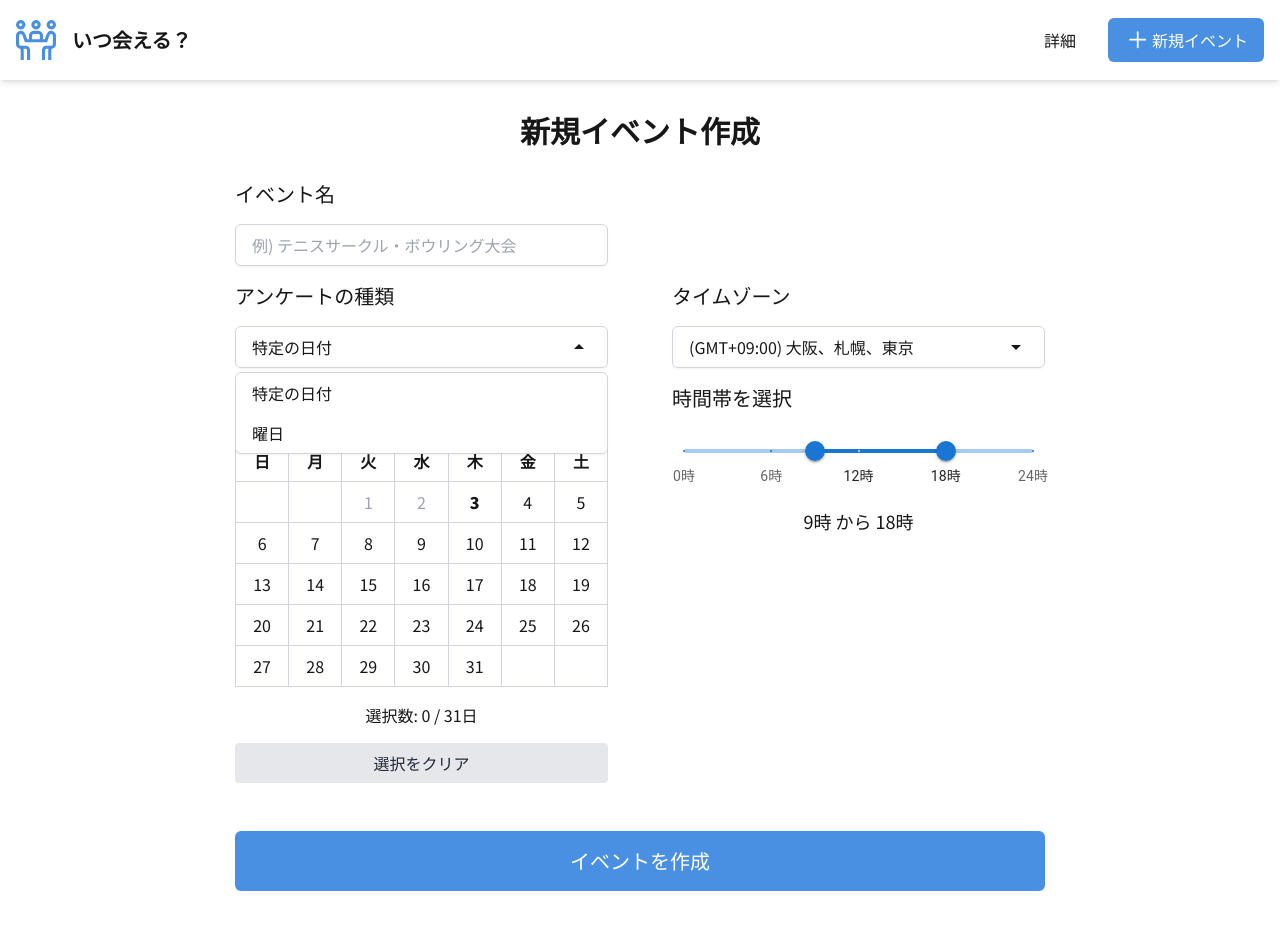
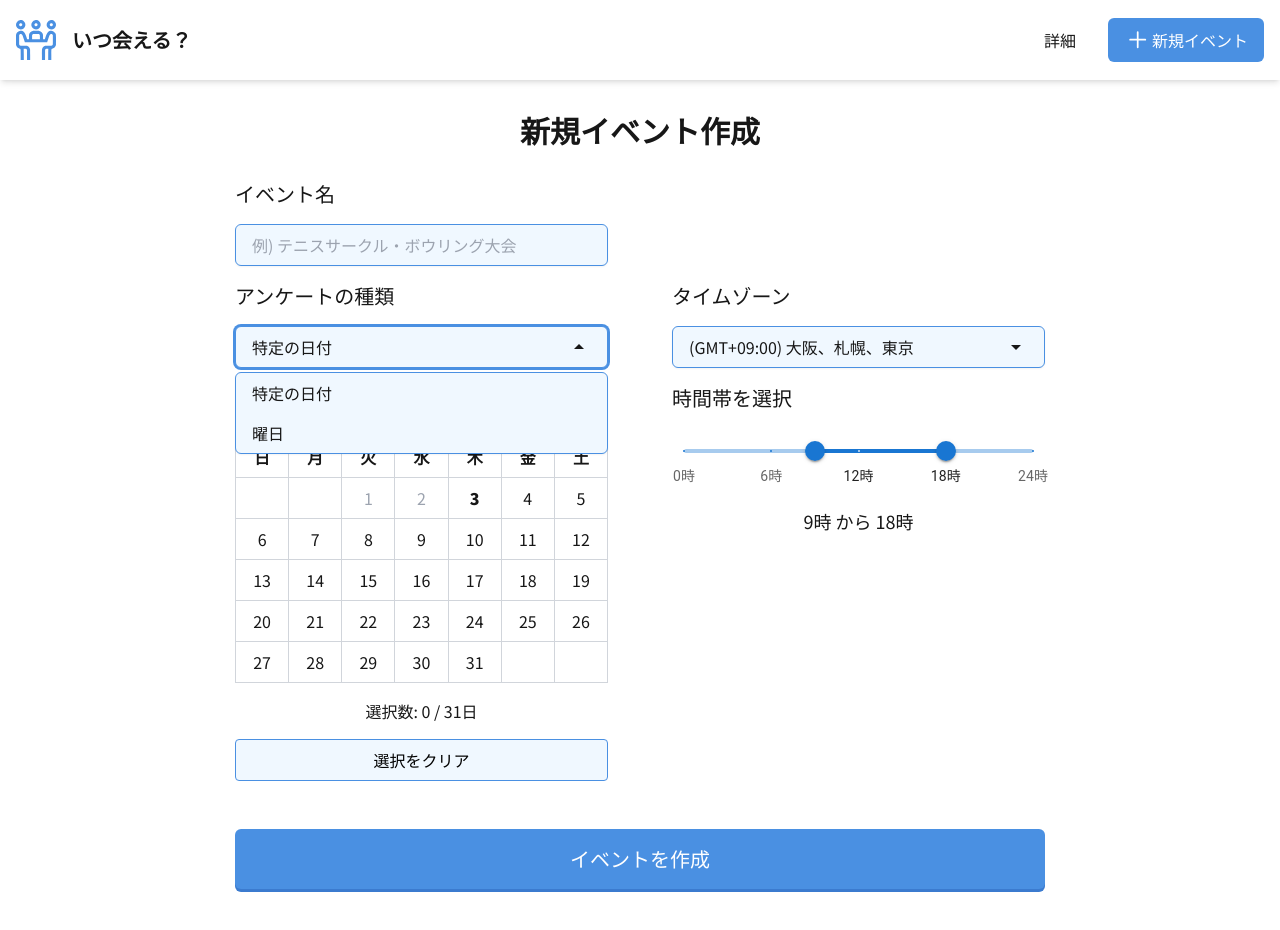
Before and after one commit to takumitoma/itsu-aiteru-scheduler, a Next.js app: page / in a window 1280 px wide. Both pictures are taken after a click on the button "特定の日付". Shown: the top 930 px of the page. Built offline with nearby package versions, Linux system fonts and the light colour scheme.

Commit message:
fix: improve CreateEventForm UI

```diff
--- a/src/components/CreateEventForm/Calendar.tsx
+++ b/src/components/CreateEventForm/Calendar.tsx
@@ -176,23 +176,23 @@ const Calendar: React.FC<CalendarProps> = ({
           <button
             type="button"
             onClick={navigatePrevMonth}
-            className={`p-2 rounded-full hover:bg-gray-200 ${
+            className={`p-2 rounded-md hover:bg-primaryHover three-d text-white ${
               isPrevMonthDisabled ? 'invisible' : ''
             }`}
             aria-label="navigate to previous month"
           >
-            <MdNavigateBefore size={24} />
+            <MdNavigateBefore size={20} />
           </button>
           <h2 className="text-xl font-semibold">{currentMonth.format('YYYY年 M月')}</h2>
           <button
             type="button"
             onClick={navigateNextMonth}
-            className={`p-2 rounded-full hover:bg-gray-200 ${
+            className={`p-2 rounded-md hover:bg-primaryHover three-d text-white ${
               isNextMonthDisabled ? 'invisible' : ''
             }`}
             aria-label="navigate to next month"
           >
-            <MdNavigateNext size={24} />
+            <MdNavigateNext size={20} />
           </button>
         </div>
         <div className="grid grid-cols-7 gap-0 border-t border-l border-gray-300">
@@ -257,7 +257,8 @@ const Calendar: React.FC<CalendarProps> = ({
         <button
           type="reset"
           onClick={clearSelection}
-          className="w-full py-2 bg-gray-200 hover:bg-gray-300 text-gray-800 rounded"
+          className="w-full py-2 bg-primaryVeryLight border border-primary text-black
+            rounded focus:outline-none focus:ring-2 focus:ring-primary"
         >
           選択をクリア
         </button>
--- a/src/components/CreateEventForm/CreateEventButton.tsx
+++ b/src/components/CreateEventForm/CreateEventButton.tsx
@@ -8,7 +8,7 @@ const CreateEventButton: React.FC<CreateEventButtonProps> = ({ onClick }) => {
       type="submit"
       onClick={onClick}
       className="bg-primary text-white text-xl text-center px-4 py-4 mt-8 mb-4 rounded-md w-full
-        hover:bg-primaryHover focus:bg-primaryHover"
+        hover:bg-primaryHover focus:bg-primaryHover three-d"
     >
       イベントを作成
     </button>
--- a/src/components/CreateEventForm/EventTitleInput.tsx
+++ b/src/components/CreateEventForm/EventTitleInput.tsx
@@ -24,9 +24,10 @@ const EventTitleInput: React.FC<EventTitleInputProps> = ({ value, onChange, show
           onChange(e.target.value);
           isInteracted.current = true;
         }}
-        className={`mt-4 px-4 py-2 w-full rounded-md shadow-sm ${
-          displayError ? 'border-2 border-red-500' : 'border border-gray-300'
-        }`}
+        className={`mt-4 px-4 py-2 w-full rounded-md shadow-sm bg-primaryVeryLight text-customBlack
+          focus:outline-none focus:ring-2 focus:ring-primary ${
+            displayError ? 'border-2 border-red-500' : 'border border-primary'
+          }`}
         placeholder="例) テニスサークル・ボウリング大会"
       />
       <p className={`mt-2 px-4 text-red-500 ${displayError ? '' : 'hidden'}`}>
--- a/src/components/CreateEventForm/SurveyTypeSelector.tsx
+++ b/src/components/CreateEventForm/SurveyTypeSelector.tsx
@@ -36,7 +36,8 @@ const SurveyTypeSelector: React.FC<SurveyTypeSelectorProps> = ({ value, onChange
         <button
           type="button"
           onClick={() => setIsOpen(!isOpen)}
-          className="w-full px-4 py-2 rounded-md border border-gray-300 shadow-sm
+          className="w-full px-4 py-2 rounded-md border border-primary shadow-sm
+            focus:outline-none focus:ring-2 focus:ring-primary bg-primaryVeryLight
             flex justify-between items-center"
           aria-hidden="true"
         >
@@ -48,13 +49,14 @@ const SurveyTypeSelector: React.FC<SurveyTypeSelectorProps> = ({ value, onChange
         </button>
         {isOpen && (
           <div
-            className="absolute z-10 w-full mt-1 bg-background border border-gray-300
-              rounded-md shadow-sm"
+            className="absolute z-10 w-full mt-1 border border-gray-300
+              rounded-md shadow-sm border-primary bg-primaryVeryLight"
             aria-hidden="true"
           >
             <button
               type="button"
-              className="w-full px-4 py-2 text-left hover:bg-primaryHover focus:bg-primaryHover"
+              className="w-full px-4 py-2 text-left
+                hover:bg-primaryHover focus:outline-none focus:ring-2 focus:ring-primary"
               onClick={() => {
                 onChange('specific');
                 setIsOpen(false);
@@ -64,7 +66,8 @@ const SurveyTypeSelector: React.FC<SurveyTypeSelectorProps> = ({ value, onChange
             </button>
             <button
               type="button"
-              className="w-full px-4 py-2 text-left hover:bg-primaryHover focus:bg-primaryHover"
+              className="w-full px-4 py-2 text-left
+                hover:bg-primaryHover focus:outline-none focus:ring-2 focus:ring-primary"
               onClick={() => {
                 onChange('week');
                 setIsOpen(false);
--- a/src/components/CreateEventForm/TimezoneSelector.tsx
+++ b/src/components/CreateEventForm/TimezoneSelector.tsx
@@ -46,7 +46,7 @@ const TimezoneSelector: React.FC<TimezoneSelectorProps> = ({ value, onChange })
         <button
           type="button"
           onClick={() => setIsOpen(!isOpen)}
-          className="w-full px-4 py-2 rounded-md border border-gray-300 shadow-sm
+          className="w-full px-4 py-2 rounded-md border border-primary shadow-sm bg-primaryVeryLight
             flex justify-between items-center"
           aria-haspopup="listbox"
           aria-expanded={isOpen}
@@ -59,7 +59,7 @@ const TimezoneSelector: React.FC<TimezoneSelectorProps> = ({ value, onChange })
         </button>
         {isOpen && (
           <ul
-            className="absolute z-10 w-full mt-1 bg-background border border-gray-300
+            className="absolute z-10 w-full mt-1 bg-primaryVeryLight border border-primary
               rounded-md shadow-sm max-h-60 overflow-auto"
             role="listbox"
           >
--- a/src/styles/globals.css
+++ b/src/styles/globals.css
@@ -8,6 +8,8 @@
   --primary: #4a90e2;
   --primary-hover: #5aa0f2;
   --primary-light: #4A90E2CC;
+  --primary-very-light: #F0F8FF;
+  --custom-black: #171717;
 }
 
 /* @media (prefers-color-scheme: dark) {
@@ -28,3 +30,15 @@ body {
     text-wrap: balance;
   }
 }
+
+button.three-d {
+  outline: none;
+  background: var(--primary);
+  border: none;
+  box-shadow: 0 3px #3b7bcf;
+}
+
+button.three-d:active {
+  box-shadow: none;
+  transform: translateY(3px);
+}
--- a/tailwind.config.ts
+++ b/tailwind.config.ts
@@ -13,7 +13,9 @@ const config: Config = {
         foreground: 'var(--foreground)',
         primary: 'var(--primary)',
         primaryHover: 'var(--primary-hover)',
-        primaryLight: 'var(--primary-light)'
+        primaryLight: 'var(--primary-light)',
+        primaryVeryLight: 'var(--primary-very-light)',
+        customBlack: 'var(--custom-black)'
       },
       fontFamily: {
         sans: ['var(--font-noto-sans-jp)'],
```
Also changed, not shown: src/components/CreateEventForm/PasswordInput.tsx (added).
